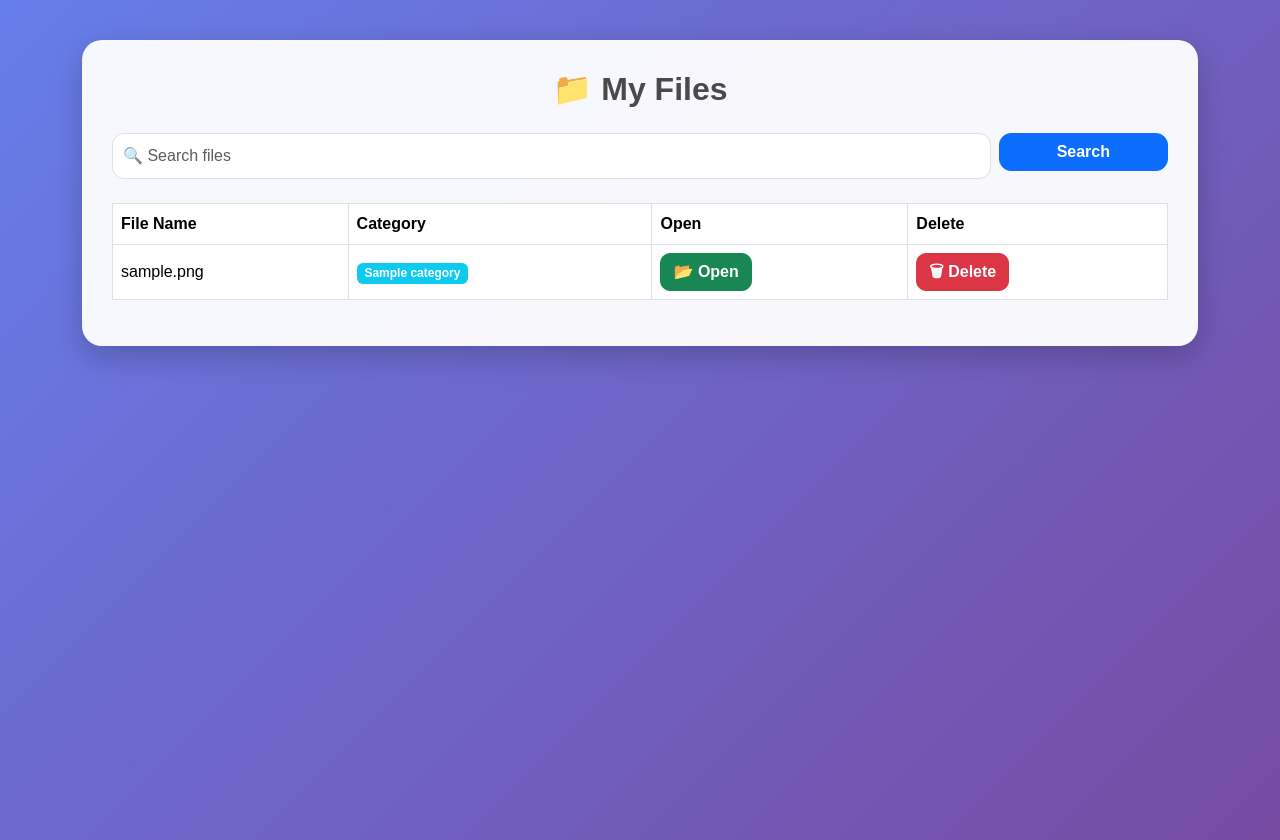
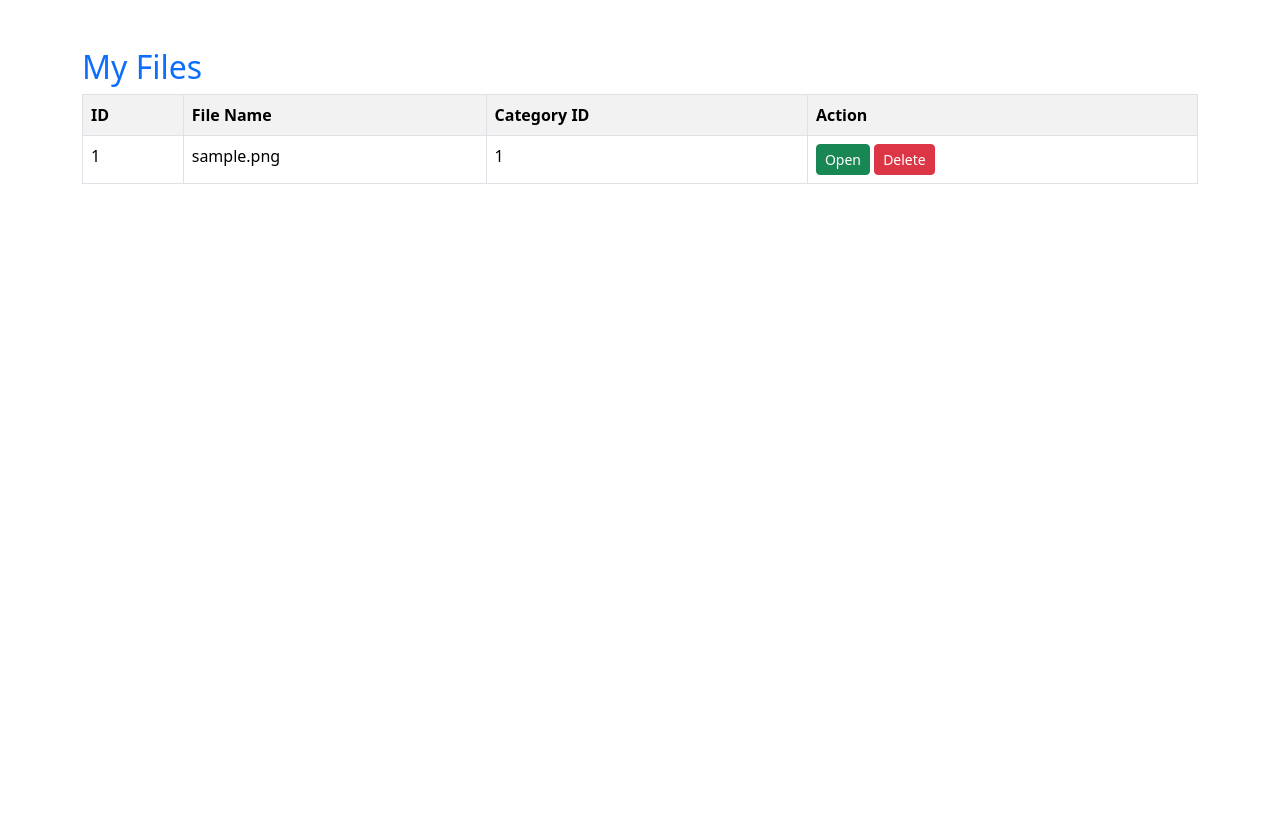
Before and after one commit to mukeshadhibabu-star/digital-memory-vault, a Flask app: page /files in a window 1280 px wide. After the commit the page ends 184 px from the top, so only its background shows below. Run offline with Flask 3, Linux system fonts and the light colour scheme; the visitor is signed in with stand-in values (Sample User, id 1); tables that the repository leaves empty or names only in its code hold one stand-in row (values such as "Sample post").

Commit message:
Updated Digital Memory Vault project

```diff
--- a/app.py
+++ b/app.py
@@ -86,6 +86,26 @@ def dashboard():
 
 
 # ---------------- UPLOAD ----------------
+# Create uploads folder if it doesn't exist
+UPLOAD_FOLDER = "uploads"
+app.config["UPLOAD_FOLDER"] = UPLOAD_FOLDER
+os.makedirs(UPLOAD_FOLDER, exist_ok=True)
+
+# Allowed file types
+ALLOWED_EXTENSIONS = {
+    'pdf', 'png', 'jpg', 'jpeg',
+    'txt', 'docx', 'pptx',
+    'xlsx', 'py', 'java'
+}
+
+def allowed_file(filename):
+    return (
+        '.' in filename and
+        filename.rsplit('.', 1)[1].lower() in ALLOWED_EXTENSIONS
+    )
+
+
+# ---------------- UPLOAD ----------------
 @app.route('/upload', methods=['GET', 'POST'])
 def upload():
 
@@ -94,34 +114,61 @@ def upload():
 
     if request.method == 'POST':
 
+        # Check if file is selected
+        if 'file' not in request.files:
+            return "No file selected."
+
         file = request.files['file']
+
+        if file.filename == '':
+            return "Please choose a file."
+
+        # Validate file type
+        if not allowed_file(file.filename):
+            return "Invalid file type."
+
         category_id = request.form['category']
 
+        # Secure filename
         filename = secure_filename(file.filename)
-        unique_filename = str(uuid.uuid4()) + "_" + filename
+        unique_filename = f"{uuid.uuid4()}_{filename}"
 
-        filepath = os.path.join(app.config['UPLOAD_FOLDER'], unique_filename)
+        filepath = os.path.join(
+            app.config['UPLOAD_FOLDER'],
+            unique_filename
+        )
+
+        # Save file
         file.save(filepath)
 
+        # Save file details in database
         cursor.execute("""
             INSERT INTO documents
             (user_id, category_id, file_name, file_path)
-            VALUES (%s,%s,%s,%s)
-        """, (session['user_id'], category_id, unique_filename, filepath))
+            VALUES (%s, %s, %s, %s)
+        """, (
+            session['user_id'],
+            category_id,
+            filename,          # Original filename
+            filepath
+        ))
 
         db.commit()
 
+        # Store upload log
         cursor.execute("""
-            INSERT INTO access_logs(user_id,action)
-            VALUES(%s,%s)
-        """, (session['user_id'], "Uploaded File"))
+            INSERT INTO access_logs(user_id, action)
+            VALUES (%s, %s)
+        """, (
+            session['user_id'],
+            "Uploaded File"
+        ))
 
         db.commit()
 
-        return redirect('/files')
+        return render_template("upload_success.html")
 
-    return render_template('upload.html')
-
+    return render_template("upload.html")
 
 # ---------------- FILE LIST ----------------
 @app.route('/files')
@@ -131,18 +178,17 @@ def files():
         return redirect('/login')
 
     cursor.execute("""
-        SELECT documents.id,
-               documents.file_name,
-               categories.category_name
+        SELECT id, file_name, category_id
         FROM documents
-        JOIN categories ON documents.category_id = categories.id
-        WHERE documents.user_id=%s
+        WHERE user_id=%s
     """, (session['user_id'],))
 
     data = cursor.fetchall()
 
-    return render_template('files.html', files=data)
-
+    return render_template(
+        'files.html',
+        files=data
+    )
 
 # ---------------- VIEW FILE ----------------
 @app.route('/view/<int:file_id>')
--- a/templates/files.html
+++ b/templates/files.html
@@ -5,131 +5,49 @@
 
     <link href="https://cdn.jsdelivr.net/npm/bootstrap@5.3.3/dist/css/bootstrap.min.css" rel="stylesheet">
 
-    <style>
-        body{
-            background: linear-gradient(135deg,#667eea,#764ba2);
-            min-height:100vh;
-            font-family: Arial, sans-serif;
-        }
-
-        .main-card{
-            background: rgba(255,255,255,0.95);
-            border-radius:20px;
-            padding:30px;
-            margin-top:40px;
-            box-shadow:0 10px 30px rgba(0,0,0,0.2);
-        }
-
-        h2{
-            text-align:center;
-            color:#4a4a4a;
-            margin-bottom:25px;
-            font-weight:bold;
-        }
-
-        .search-box{
-            border-radius:12px;
-            padding:10px;
-        }
-
-        .table{
-            margin-top:20px;
-        }
-
-        .table thead{
-            background:#4f46e5;
-            color:white;
-        }
-
-        .table tbody tr:hover{
-            background:#f3f4f6;
-            transition:0.3s;
-        }
-
-        .btn{
-            border-radius:10px;
-            font-weight:bold;
-        }
-
-        .search-btn{
-            border-radius:12px;
-        }
-    </style>
 </head>
-
 <body>
 
-<div class="container">
+<div class="container mt-5">
 
-    <div class="main-card">
+    <h2 class="text-primary">My Files</h2>
 
-        <h2>📁 My Files</h2>
+    <table class="table table-bordered table-striped">
 
-        <form method="GET" class="row g-2 mb-4">
-
-            <div class="col-md-10">
-                <input type="text"
-                       name="search"
-                       class="form-control search-box"
-                       placeholder="🔍 Search files">
-            </div>
-
-            <div class="col-md-2">
-                <button type="submit"
-                        class="btn btn-primary w-100 search-btn">
-                    Search
-                </button>
-            </div>
-
-        </form>
-
-        <table class="table table-hover table-bordered align-middle">
-
-            <thead>
         <tr>
+            <th>ID</th>
             <th>File Name</th>
-                    <th>Category</th>
-                    <th>Open</th>
-                    <th>Delete</th>
+            <th>Category ID</th>
+            <th>Action</th>
         </tr>
-            </thead>
-
-            <tbody>
 
         {% for file in files %}
         <tr>
 
+            <td>{{ file[0] }}</td>
+
             <td>{{ file[1] }}</td>
 
-                <td>
-                    <span class="badge bg-info">
-                        {{ file[2] }}
-                    </span>
-                </td>
+            <td>{{ file[2] }}</td>
 
             <td>
+
                 <a href="/view/{{ file[0] }}"
-                       class="btn btn-success">
-                       📂 Open
+                   class="btn btn-success btn-sm">
+                   Open
                 </a>
-                </td>
 
-                <td>
                 <a href="/delete/{{ file[0] }}"
-                       class="btn btn-danger"
-                       onclick="return confirm('Are you sure you want to delete this file?')">
-                       🗑 Delete
+                   class="btn btn-danger btn-sm">
+                   Delete
                 </a>
+
             </td>
 
         </tr>
         {% endfor %}
 
-            </tbody>
-
     </table>
-
-    </div>
 
 </div>
 
--- /dev/null
+++ b/uploads/647b533d-9193-4b10-a3ac-7036f2537212_httpsmukeshadhibabu-star.github.iob.txt
@@ -0,0 +1 @@
+https://mukeshadhibabu-star.github.io/birthday2/
```
Also changed, not shown: templates/upload.html (+40 -6 lines), uploads/f6a25e45-f82f-4ceb-a8f1-4e502caa29b2_SkillSwap_Student_Skill_Exchange.txt (added, +15 -0 lines), 9 other files. Lines whose indentation alone changed are shown as unchanged.
